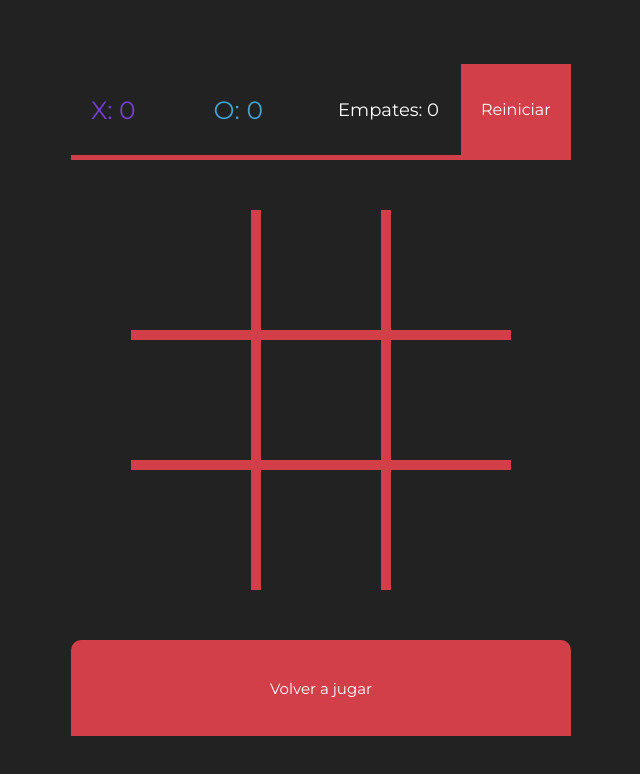
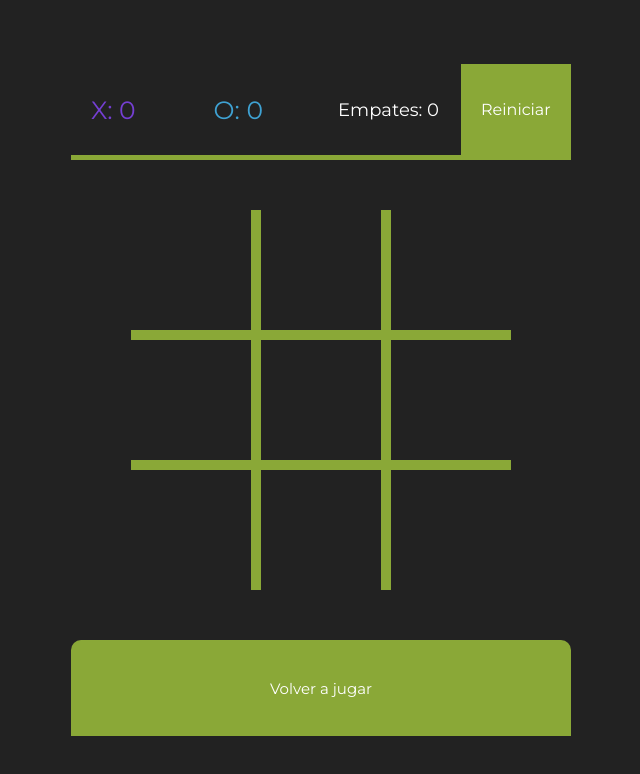
Before and after one commit to JuanPE44/tateti, a plain HTML site: page index.html in a window 1280 px wide. Shown: the whole page, without its empty margins (319-959 px from the left). Drawn offline with Linux system fonts and the light colour scheme.

Commit message:
tablero verde

```diff
--- a/styles.css
+++ b/styles.css
@@ -1,6 +1,6 @@
 :root {
 	--color-fondo:#222;
-	--color-tablero: #D33F49;
+	--color-tablero: #abd33fc2;
 	--colorX: #753FD3;
 	--colorO: #3FA2D3;
 	--color-ganar: #9DD33F;
```
